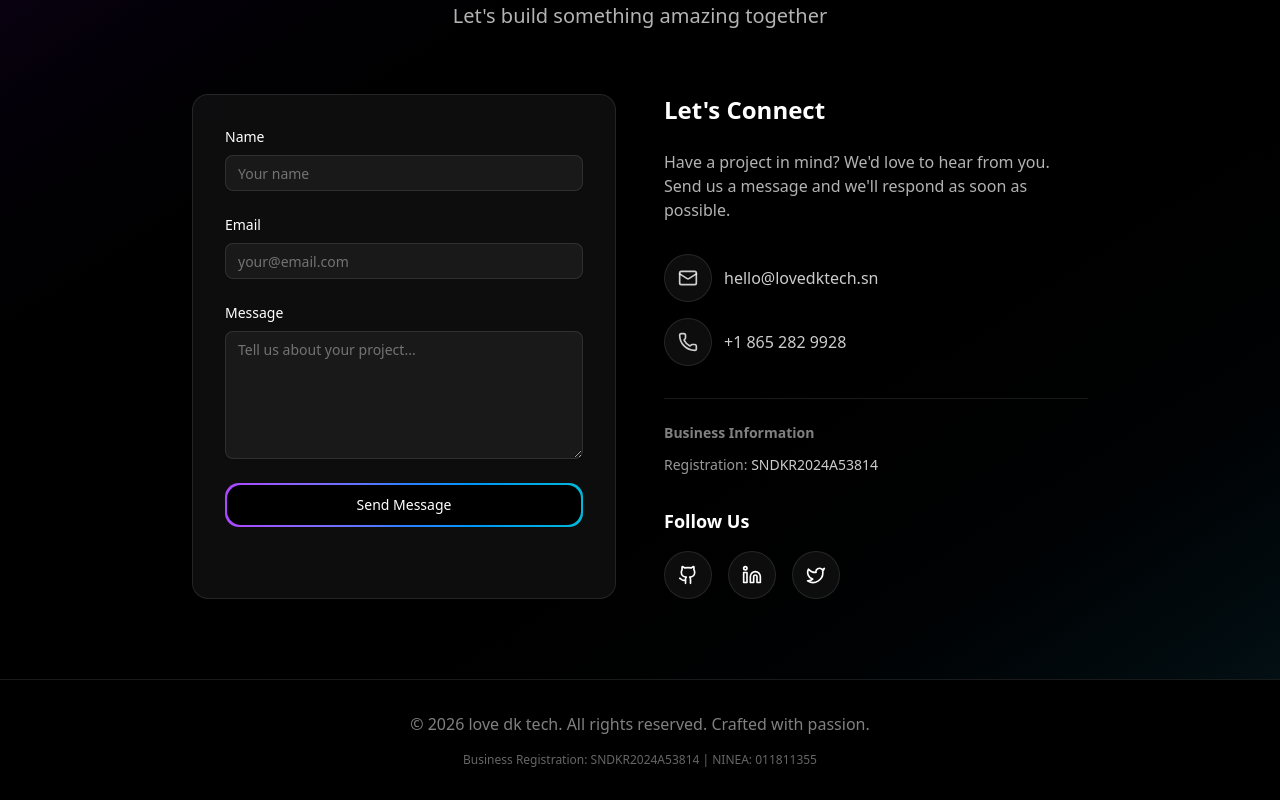
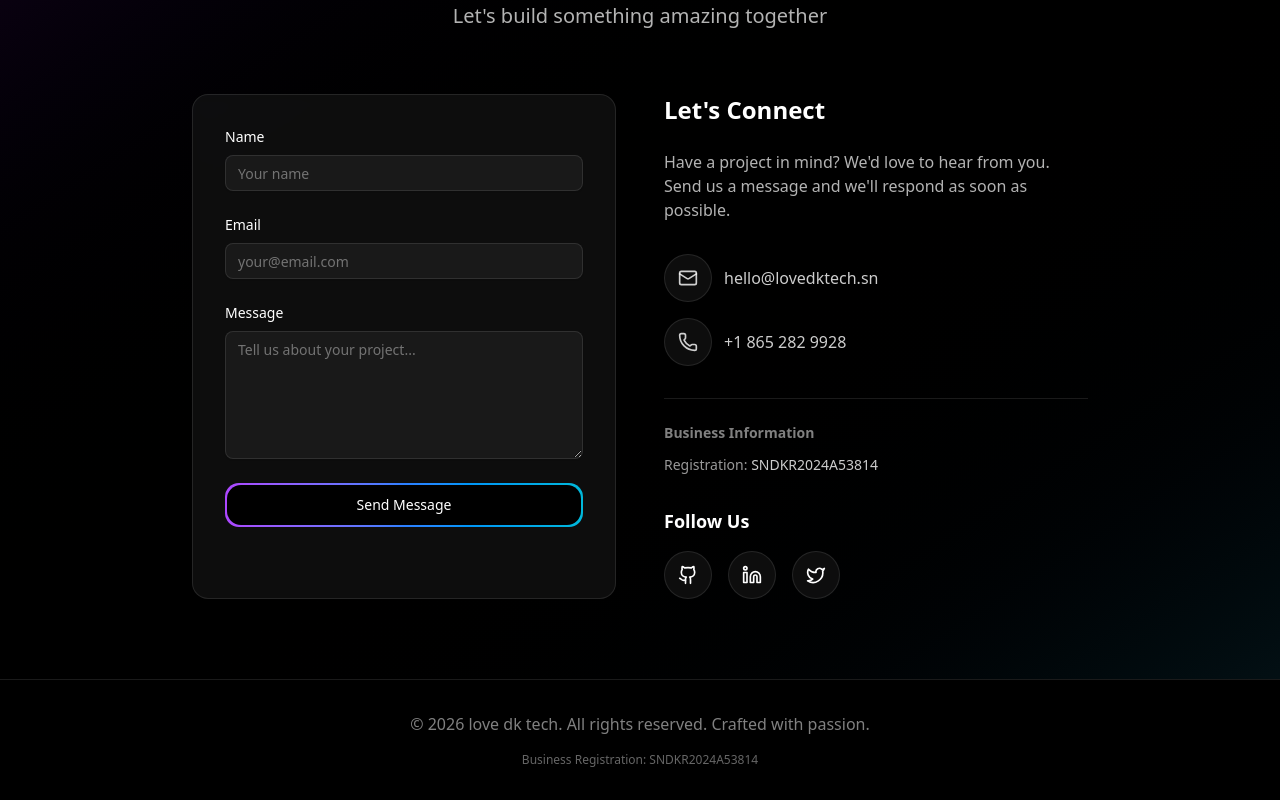
Before and after one commit to followyaya/lovedk, a React (Vite) app: page / in a window 1280 px wide. Shown: the part 4465-5265 px from the top of the page. Built offline with nearby package versions, Linux system fonts and the light colour scheme.

Commit message:
Update App.tsx

```diff
--- a/src/App.tsx
+++ b/src/App.tsx
@@ -557,7 +557,7 @@ function App() {
             </p>
           </div>
           <div className="text-center text-xs text-white/40 space-y-1">
-            <p>Business Registration: SNDKR2024A53814 | NINEA: 011811355</p>
+            <p>Business Registration: SNDKR2024A53814</p>
           </div>
         </div>
       </footer>
```
